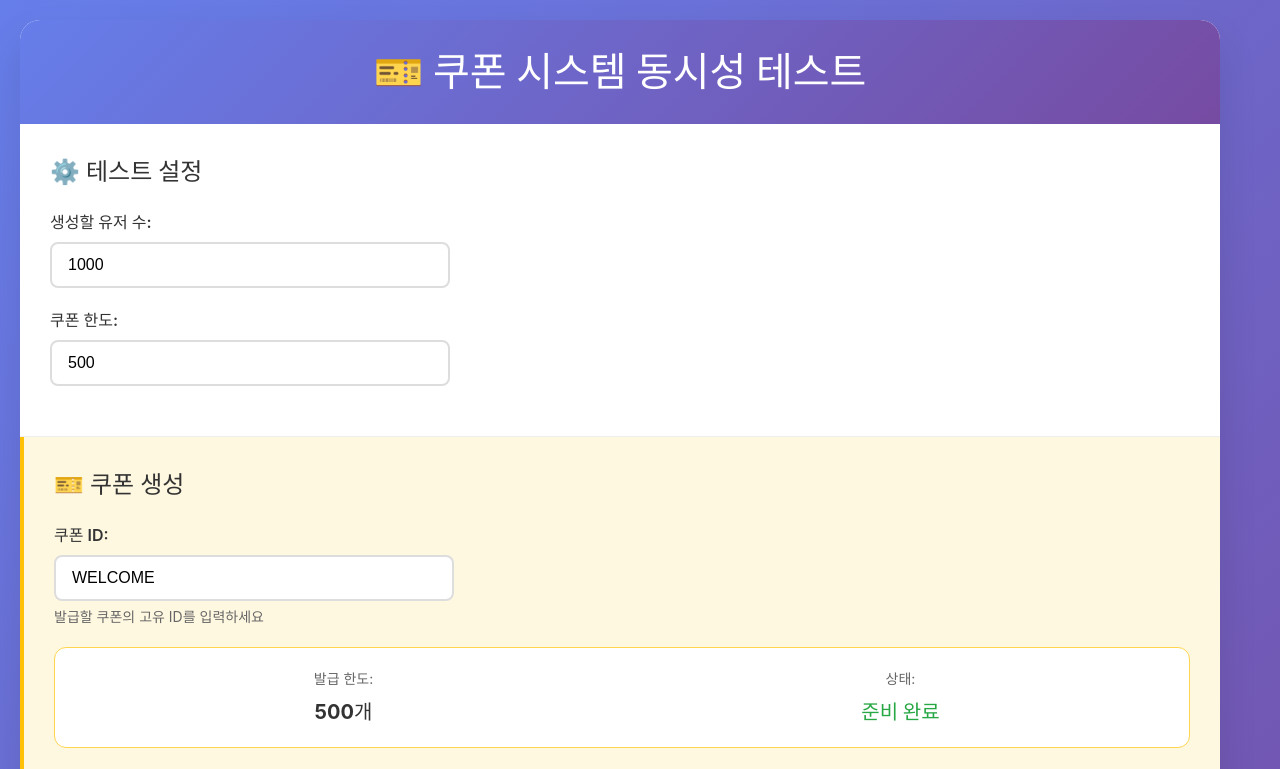
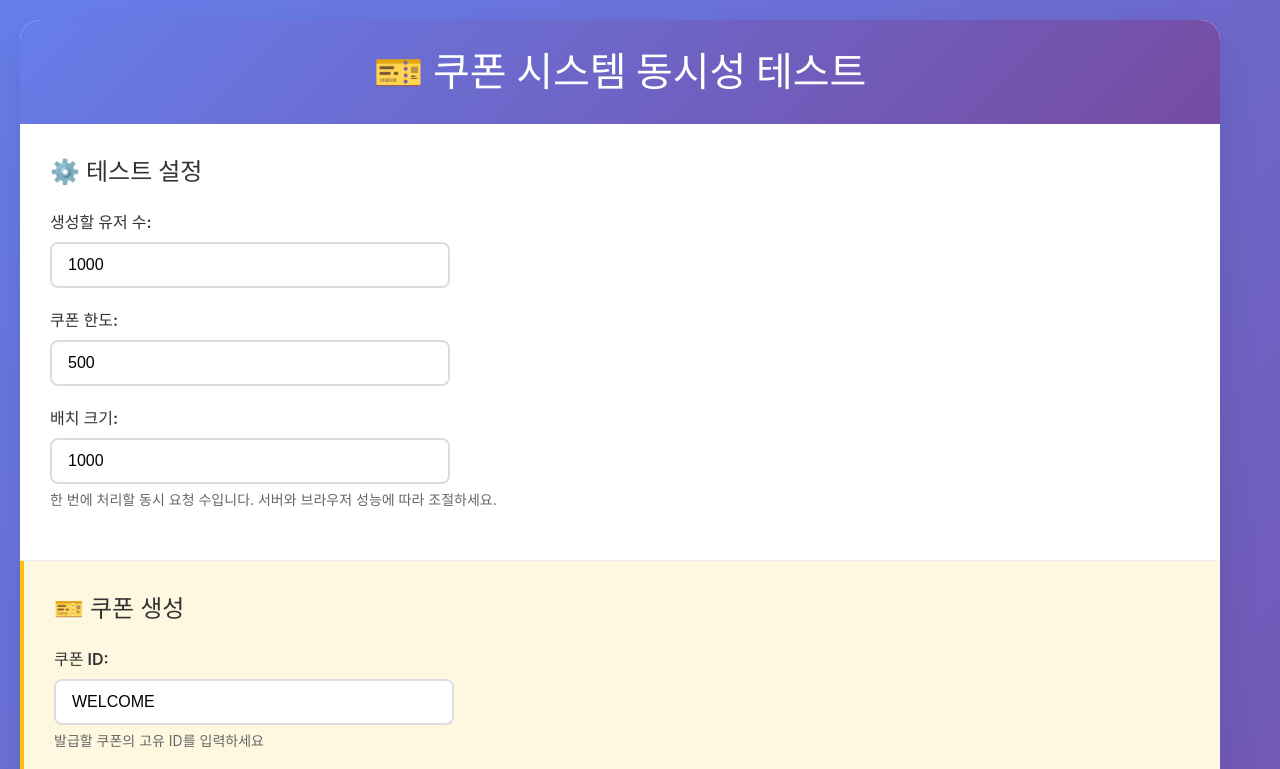
Before and after one commit to pktony/coupon-system-front, a React (Vite) app: page / in a window 1280 px wide. Shown: the top 769 px of the page. Built offline with nearby package versions, Linux system fonts and the light colour scheme.

Commit message:
[batch size] add batch size input

```diff
--- a/src/App.tsx
+++ b/src/App.tsx
@@ -36,6 +36,7 @@ function App() {
   const [isGeneratingUsers, setIsGeneratingUsers] = useState<boolean>(false)
   const [isCreatingCoupon, setIsCreatingCoupon] = useState<boolean>(false)
   const [testResult, setTestResult] = useState<TestResult | null>(null)
+  const [batchSize, setBatchSize] = useState<number>(1000)
   const abortControllerRef = useRef<AbortController | null>(null)
 
   // 유저 상태 업데이트 함수
@@ -170,16 +171,15 @@ function App() {
       const startTime = Date.now()
 
       // 배치 크기 설정 (한 번에 처리할 요청 수)
-      const BATCH_SIZE = 1000
-      const totalBatches = Math.ceil(users.length / BATCH_SIZE)
+      const totalBatches = Math.ceil(users.length / batchSize)
       const responses: CouponRequest[] = []
       let successCount = 0
       let failedCount = 0
 
       // 배치 단위로 처리
       for (let batchIndex = 0; batchIndex < totalBatches; batchIndex++) {
-        const start = batchIndex * BATCH_SIZE
-        const end = Math.min(start + BATCH_SIZE, users.length)
+        const start = batchIndex * batchSize
+        const end = Math.min(start + batchSize, users.length)
         const batchUsers = users.slice(start, end)
 
         // 현재 배치의 유저들 상태를 testing으로 업데이트
@@ -344,6 +344,19 @@ function App() {
               min="1"
               max="10000"
             />
+          </div>
+
+          <div className="input-group">
+            <label>배치 크기:</label>
+            <input
+              type="number"
+              value={batchSize}
+              onChange={(e) => setBatchSize(Math.max(1, parseInt(e.target.value) || 1))}
+              min="1"
+              max="10000"
+              disabled={isLoading}
+            />
+            <small>한 번에 처리할 동시 요청 수입니다. 서버와 브라우저 성능에 따라 조절하세요.</small>
           </div>
         </div>
 
```
